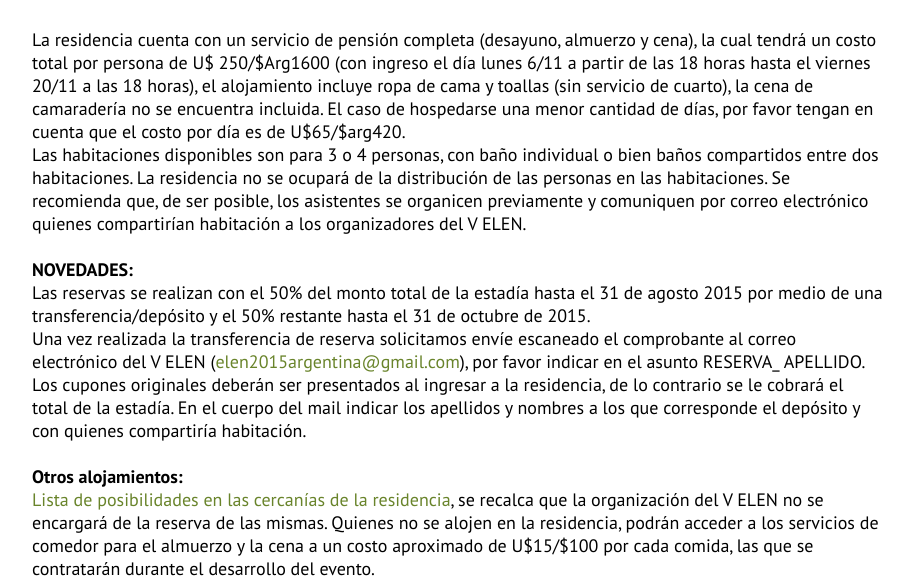
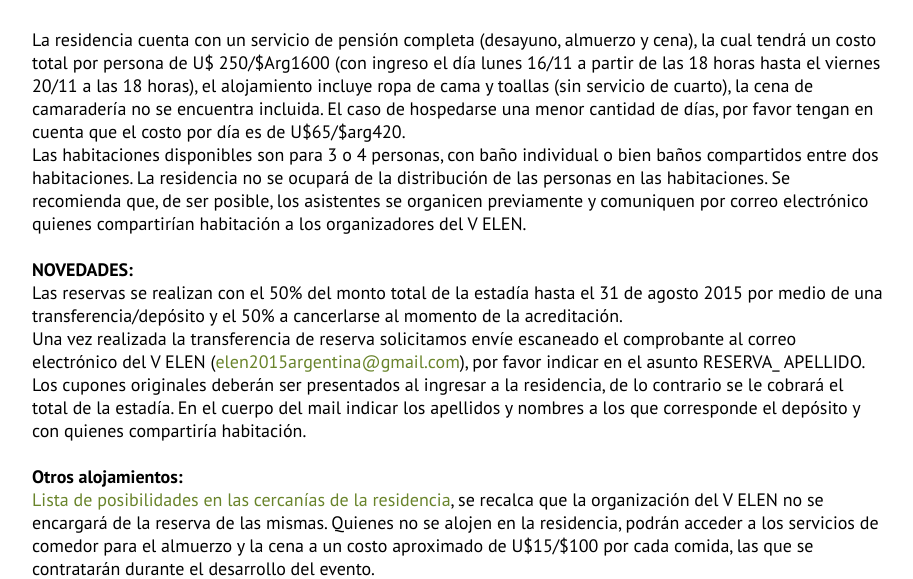
Before and after one commit to Greenderella/ELEN2015, a PHP site: page /sede.php in a window 1280 px wide. Shown: the part 1017-1596 px from the top of the page, without its empty margins (182-1095 px from the left). Run offline with PHP 8.4, Linux system fonts and the light colour scheme; some libraries are stand-ins or nearby versions.

Commit message:
Ingreso alojamiento

```diff
--- a/sede.php
+++ b/sede.php
@@ -13,14 +13,14 @@
 					</div>
 				<div>
 					<br />
-					La residencia cuenta con un servicio de pensión completa (desayuno, almuerzo y cena), la cual tendrá un costo total por persona de U$ 250/$Arg1600 (con ingreso el día lunes 6/11 a partir de las 18 horas hasta el viernes 20/11 a las 18 horas), el alojamiento incluye ropa de cama y toallas (sin servicio de cuarto), la cena de camaradería no se encuentra incluida.
+					La residencia cuenta con un servicio de pensión completa (desayuno, almuerzo y cena), la cual tendrá un costo total por persona de U$ 250/$Arg1600 (con ingreso el día lunes 16/11 a partir de las 18 horas hasta el viernes 20/11 a las 18 horas), el alojamiento incluye ropa de cama y toallas (sin servicio de cuarto), la cena de camaradería no se encuentra incluida.
 					El caso de hospedarse una menor cantidad de días, por favor tengan en cuenta que el costo por día es de U$65/$arg420.
 					<br />
 					Las habitaciones disponibles son para 3 o 4 personas, con baño individual o bien baños compartidos entre dos habitaciones. La residencia no se ocupará de la distribución de las personas en las habitaciones. Se recomienda que, de ser posible, los asistentes se organicen previamente y comuniquen por correo electrónico quienes compartirían habitación a los organizadores del V ELEN.
 					<br />
 					<br />
 					<h3>NOVEDADES:</h3>
-					Las reservas se realizan con el 50% del monto total de la estadía hasta el 31 de agosto 2015 por medio de una transferencia/depósito y el 50% restante hasta el 31 de octubre de 2015.
+					Las reservas se realizan con el 50% del monto total de la estadía hasta el 31 de agosto 2015 por medio de una transferencia/depósito y el 50% a cancerlarse al momento de la acreditación.
 					<br />
 					Una vez realizada la transferencia de reserva solicitamos envíe escaneado el comprobante al correo electrónico del V ELEN (<a href="mailto:elen2015argentina@gmail.com">elen2015argentina@gmail.com</a>), por favor indicar en el asunto RESERVA_ APELLIDO. Los cupones originales deberán ser presentados al ingresar a la residencia, de lo contrario se le cobrará el total de la estadía. En el cuerpo del mail indicar los apellidos y nombres a los que corresponde el depósito y con quienes compartiría habitación.
 					<br />
```
